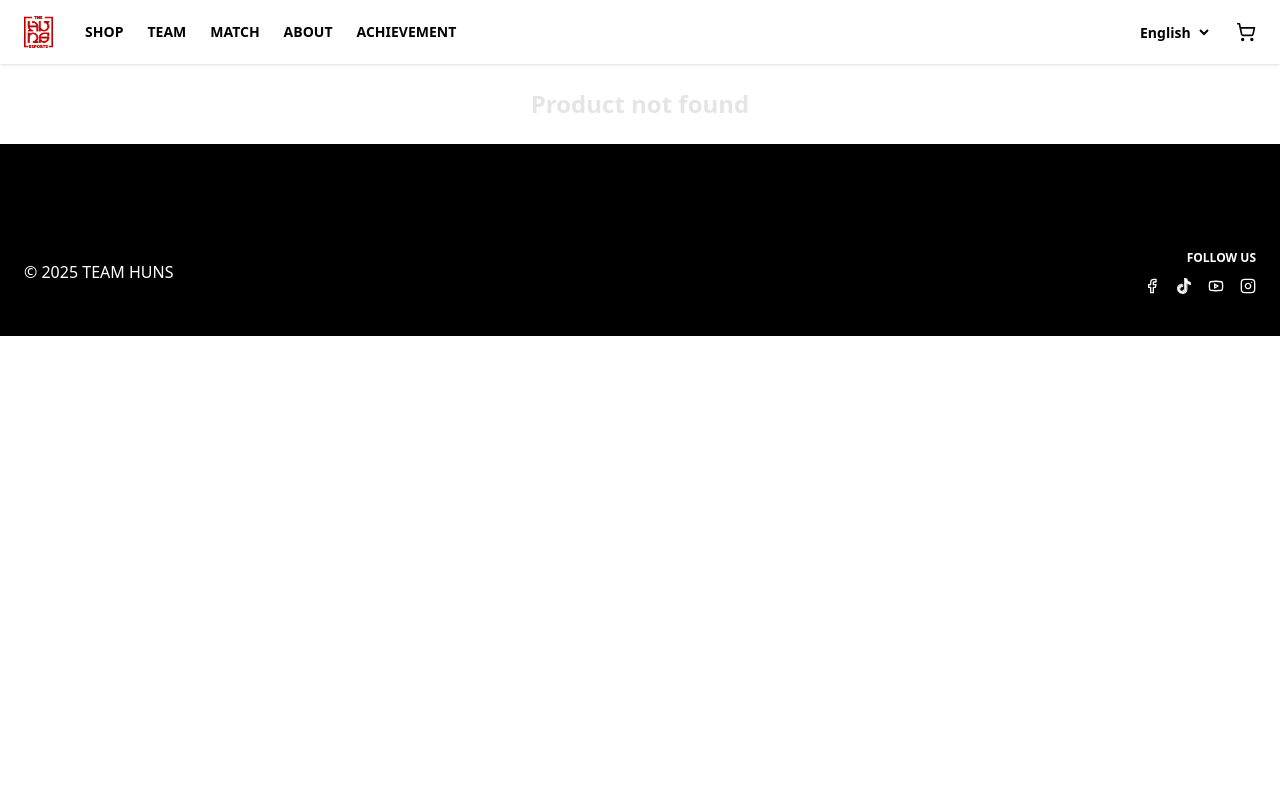
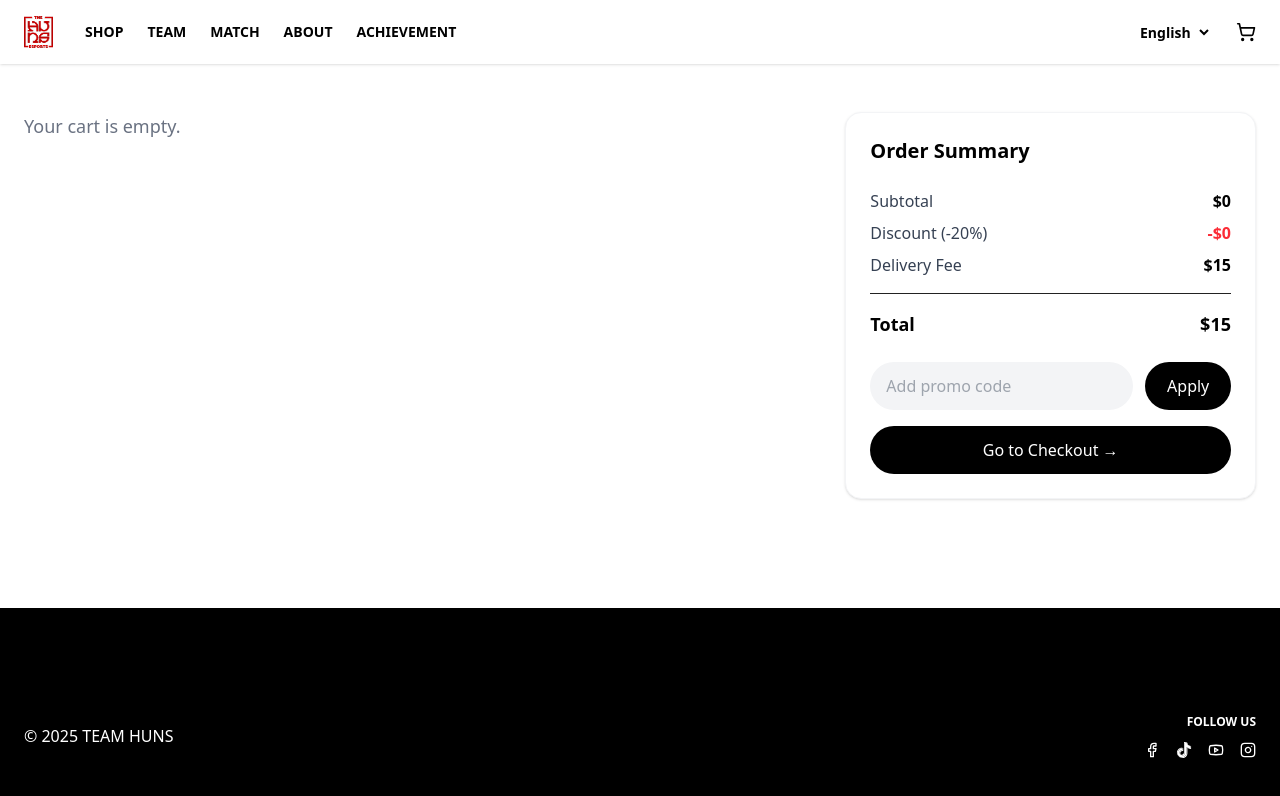
Before and after one commit to enkhtaivanmiro/officepack-front, a Next.js app: page /en/cart in a window 1280 px wide. Before the commit this address had no page. Shown: the top 796 px of the page. Built offline with nearby package versions, Linux system fonts and the light colour scheme.

Commit message:
added cart page

```diff
--- a/src/app/[locale]/[product]/page.tsx
+++ b/src/app/[locale]/[product]/page.tsx
@@ -5,7 +5,29 @@ import Header from "../../components/Header";
 import Footer from "../../components/Footer";
 import Card from "../../components/Card";
 
-const allProducts = [
+type Product = {
+  id: string;
+  name: string;
+  originalPrice: number;
+  discountPrice: number;
+  discountPercent: number;
+  description: string;
+  colors: string[];
+  sizes: string[];
+  images: string[];
+};
+
+type CartItem = {
+  id: string;
+  name: string;
+  color: string;
+  size: string;
+  price: number;
+  quantity: number;
+  image: string;
+};
+
+const allProducts: Product[] = [
   {
     id: "tshirt-with-tape-details",
     name: "T-shirt with Tape Details",
@@ -26,7 +48,6 @@ export default function Page({
   params: { locale: string; product: string };
 }) {
   const { product } = params;
-
   const productData = allProducts.find((p) => p.id === product);
 
   if (!productData) {
@@ -41,10 +62,12 @@ export default function Page({
     );
   }
 
-  const [selectedColor, setSelectedColor] = useState(productData.colors[0]);
-  const [selectedSize, setSelectedSize] = useState("Large");
-  const [quantity, setQuantity] = useState(1);
-  const [mainImageIndex, setMainImageIndex] = useState(0);
+  const [selectedColor, setSelectedColor] = useState<string>(
+    productData.colors[0]
+  );
+  const [selectedSize, setSelectedSize] = useState<string>("Large");
+  const [quantity, setQuantity] = useState<number>(1);
+  const [mainImageIndex, setMainImageIndex] = useState<number>(0);
 
   const relatedProducts = [
     {
@@ -65,10 +88,43 @@ export default function Page({
     { image: "/icons/tshirt.png", name: "Black Striped T-shirt", price: 120 },
   ];
 
+  const handleAddToCart = () => {
+    const existingCart: CartItem[] = JSON.parse(
+      localStorage.getItem("cart") || "[]"
+    );
+
+    const newItem: CartItem = {
+      id: productData.id,
+      name: productData.name,
+      color: selectedColor,
+      size: selectedSize,
+      price: productData.discountPrice,
+      quantity,
+      image: productData.images[0],
+    };
+
+    const existingIndex = existingCart.findIndex(
+      (item) =>
+        item.id === newItem.id &&
+        item.color === newItem.color &&
+        item.size === newItem.size
+    );
+
+    if (existingIndex > -1) {
+      existingCart[existingIndex].quantity += quantity;
+    } else {
+      existingCart.push(newItem);
+    }
+
+    localStorage.setItem("cart", JSON.stringify(existingCart));
+    alert("Item added to cart!");
+  };
+
   return (
     <div className="min-h-screen flex flex-col">
       <Header />
       <main className="max-w-7xl mx-auto p-6 flex flex-col md:flex-row gap-10">
+        {/* Left: Product Images */}
         <div className="flex flex-col md:w-1/2">
           <div className="p-6 bg-gray-100 rounded-lg mb-6">
             <img
@@ -96,6 +152,7 @@ export default function Page({
           </div>
         </div>
 
+        {/* Right: Product Info */}
         <div className="md:w-1/2 flex flex-col">
           <h1 className="text-3xl font-bold mb-2 text-black">
             {productData.name}
@@ -115,6 +172,7 @@ export default function Page({
             {productData.description}
           </p>
 
+          {/* Color Selector */}
           <div className="mb-6">
             <p className="font-extralight mb-2 text-gray-600">Select Colors</p>
             <div className="flex gap-4">
@@ -136,6 +194,7 @@ export default function Page({
             </div>
           </div>
 
+          {/* Size Selector */}
           <div className="mb-6">
             <p className="font-extralight mb-2 text-gray-600">Choose Size</p>
             <div className="flex gap-4">
@@ -155,27 +214,35 @@ export default function Page({
             </div>
           </div>
 
-          <div className="flex items-center gap-4 mb-10">
+          {/* Quantity + Add to Cart */}
+          <div className="flex items-center mb-10">
             <button
               onClick={() => setQuantity((qty) => Math.max(1, qty - 1))}
-              className="w-10 h-10 rounded-full flex justify-center items-center text-2xl bg-gray-200 text-black"
+              className="w-10 h-10 rounded-l-full flex justify-center items-center text-2xl bg-gray-200 text-black"
             >
               −
             </button>
-            <span className="text-xl text-black">{quantity}</span>
+            <div className="w-10 h-10 flex items-center justify-center bg-gray-200">
+              <span className="text-xl text-black">{quantity}</span>
+            </div>
+
             <button
               onClick={() => setQuantity((qty) => qty + 1)}
-              className="w-10 h-10 rounded-full flex justify-center items-center text-2xl bg-gray-200 text-black"
+              className="w-10 h-10 rounded-r-full flex justify-center items-center text-2xl bg-gray-200 text-black"
             >
               +
             </button>
-            <button className="ml-auto bg-black text-white px-6 py-3 rounded-full">
+            <button
+              className="ml-auto bg-black text-white px-6 py-3 rounded-full"
+              onClick={handleAddToCart}
+            >
               Add to Cart
             </button>
           </div>
         </div>
       </main>
 
+      {/* Related Products */}
       <section className="max-w-7xl mx-auto px-6 pb-12">
         <h2 className="text-xl font-bold mb-8 text-center text-black">
           YOU MIGHT ALSO LIKE
--- /dev/null
+++ b/src/app/[locale]/cart/page.tsx
@@ -0,0 +1,173 @@
+"use client";
+
+import React, { useState, useEffect } from "react";
+import Header from "../../components/Header";
+import Footer from "../../components/Footer";
+import { Trash2 } from "lucide-react";
+
+type CartItem = {
+  id: string;
+  name: string;
+  color: string;
+  size: string;
+  price: number;
+  quantity: number;
+  image: string;
+};
+
+export default function CartPage() {
+  const [cart, setCart] = useState<CartItem[]>([]);
+
+  useEffect(() => {
+    const storedCart = localStorage.getItem("cart");
+    if (storedCart) {
+      setCart(JSON.parse(storedCart) as CartItem[]);
+    }
+  }, []);
+
+  const updateQuantity = (
+    id: string,
+    color: string,
+    size: string,
+    change: number
+  ) => {
+    const updatedCart = cart.map((item) =>
+      item.id === id && item.color === color && item.size === size
+        ? { ...item, quantity: Math.max(1, item.quantity + change) }
+        : item
+    );
+    setCart(updatedCart);
+    localStorage.setItem("cart", JSON.stringify(updatedCart));
+  };
+
+  const removeItem = (id: string, color: string, size: string) => {
+    const updatedCart = cart.filter(
+      (item) => !(item.id === id && item.color === color && item.size === size)
+    );
+    setCart(updatedCart);
+    localStorage.setItem("cart", JSON.stringify(updatedCart));
+  };
+
+  const subtotal = cart.reduce(
+    (total, item) => total + item.price * item.quantity,
+    0
+  );
+
+  const discount = subtotal * 0.2;
+  const deliveryFee = 15;
+  const total = subtotal - discount + deliveryFee;
+
+  return (
+    <div className="min-h-screen flex flex-col bg-white">
+      <Header />
+
+      <main className="max-w-7xl mx-auto w-full px-6 py-12 flex flex-col md:flex-row gap-8 flex-grow">
+        <div className="md:w-2/3 space-y-4">
+          {cart.length === 0 ? (
+            <p className="text-gray-500 text-lg">Your cart is empty.</p>
+          ) : (
+            cart.map((item, index) => (
+              <div
+                key={`${item.id}-${item.color}-${item.size}-${index}`}
+                className="flex items-center justify-between bg-white rounded-2xl shadow border border-gray-100 px-4 py-4"
+              >
+                {/* Product Image */}
+                <div className="flex items-center gap-4">
+                  <img
+                    src={item.image}
+                    alt={item.name}
+                    className="w-32 h-32 object-contain rounded-lg"
+                  />
+                  <div>
+                    <h2 className="font-bold text-black text-xl mt-2">
+                      {item.name}
+                    </h2>
+                    <p className="text-sm text-gray-500 mt-1">
+                      Size: {item.size}
+                    </p>
+                    <p className="text-sm text-gray-500">Color: {item.color}</p>
+                    <p className="font-bold text-black mt-2 text-2xl">
+                      ${item.price}
+                    </p>
+                  </div>
+                </div>
+
+                <div className="flex flex-col justify-between items-end h-32">
+                  <button
+                    onClick={() => removeItem(item.id, item.color, item.size)}
+                    className="text-red-500 hover:text-red-600"
+                  >
+                    <Trash2 size={20} />
+                  </button>
+
+                  <div className="flex items-center">
+                    <button
+                      onClick={() =>
+                        updateQuantity(item.id, item.color, item.size, -1)
+                      }
+                      className="w-10 h-10 rounded-l-full flex justify-center items-center text-2xl bg-gray-200 text-black"
+                    >
+                      −
+                    </button>
+                    <div className="w-10 h-10 flex items-center justify-center bg-gray-200">
+                      <span className="font-medium text-black">
+                        {item.quantity}
+                      </span>
+                    </div>
+
+                    <button
+                      onClick={() =>
+                        updateQuantity(item.id, item.color, item.size, 1)
+                      }
+                      className="w-10 h-10 rounded-r-full flex justify-center items-center text-2xl bg-gray-200 text-black"
+                    >
+                      +
+                    </button>
+                  </div>
+                </div>
+              </div>
+            ))
+          )}
+        </div>
+
+        <div className="md:w-1/3 bg-white rounded-2xl shadow border p-6 h-fit border-gray-100">
+          <h2 className="text-xl font-bold mb-6 text-black">Order Summary</h2>
+          <div className="flex justify-between text-gray-700 mb-2">
+            <span>Subtotal</span>
+            <span className="font-bold text-black">${subtotal}</span>
+          </div>
+          <div className="flex justify-between text-gray-700 mb-2">
+            <span>Discount (-20%)</span>
+            <span className="text-red-500 font-bold">-${discount}</span>
+          </div>
+          <div className="flex justify-between text-gray-700 mb-4">
+            <span>Delivery Fee</span>
+            <span className="font-bold text-black">${deliveryFee}</span>
+          </div>
+
+          <div className="flex justify-between font-bold text-lg border-t pt-4 mb-6 text-black">
+            <span>Total</span>
+            <span className="text-black">${total}</span>
+          </div>
+
+          <div className="flex mb-4">
+            <input
+              type="text"
+              placeholder="Add promo code"
+              className="flex-grow bg-gray-100 rounded-full px-4 py-2 focus:outline-none font-extralight text-gray-600"
+            />
+            <button className="bg-black rounded-full px-4 py-2 text-white h-12 w-32 text-base ml-3">
+              Apply
+            </button>
+          </div>
+
+          <button className="w-full bg-black text-white text-base py-3 rounded-full hover:bg-gray-800 flex items-center justify-center gap-2">
+            Go to Checkout →
+          </button>
+        </div>
+      </main>
+
+      <Footer />
+    </div>
+  );
+}
--- a/src/app/components/Header.tsx
+++ b/src/app/components/Header.tsx
@@ -1,3 +1,4 @@
+import Link from "next/link";
 import { ShoppingCart, User } from "lucide-react";
 
 export default function Header() {
@@ -30,7 +31,10 @@ export default function Header() {
             <option>English</option>
             <option>Монгол</option>
           </select>
-          <ShoppingCart className="w-5 h-5 cursor-pointer" />
+
+          <Link href="/cart">
+            <ShoppingCart className="w-5 h-5 cursor-pointer" />
+          </Link>
         </div>
       </div>
     </header>
```
